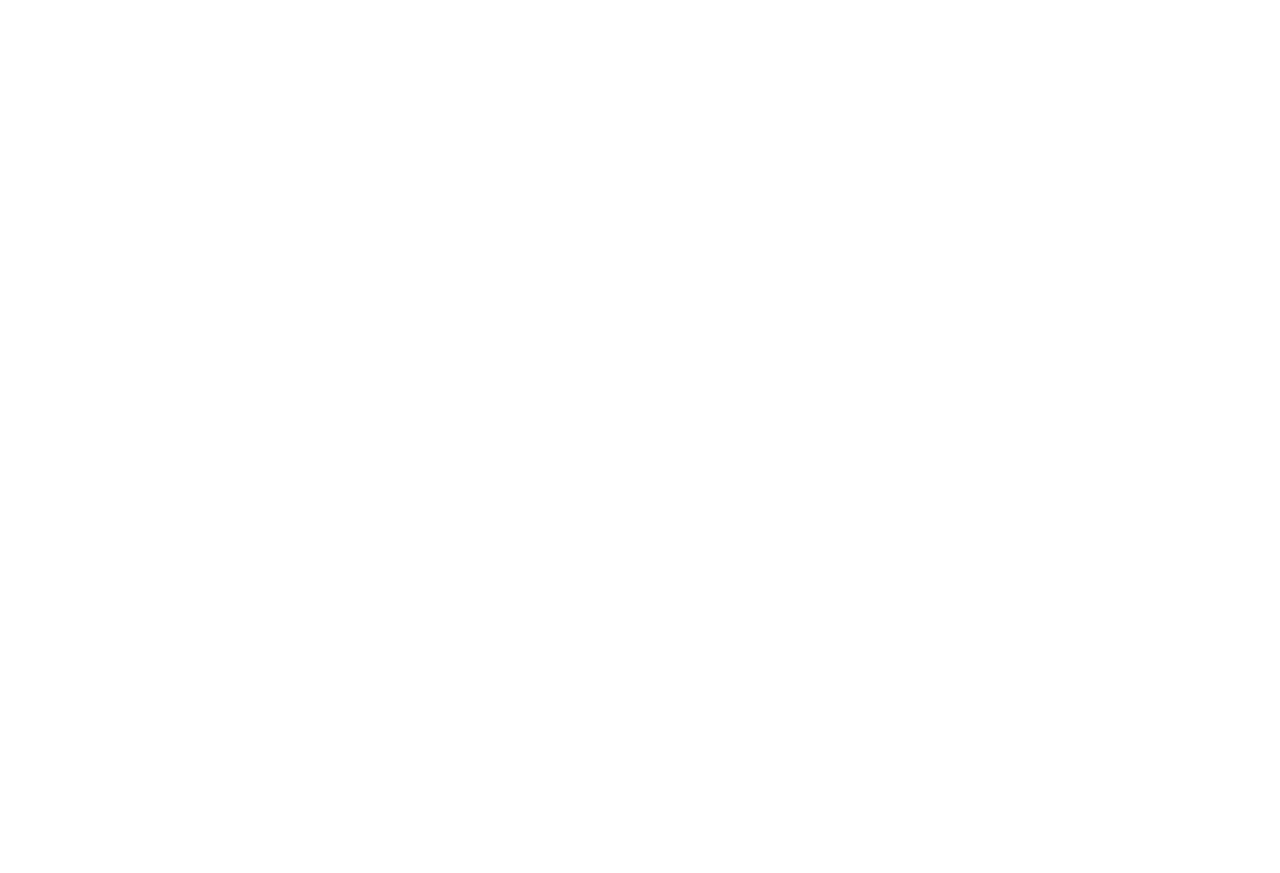
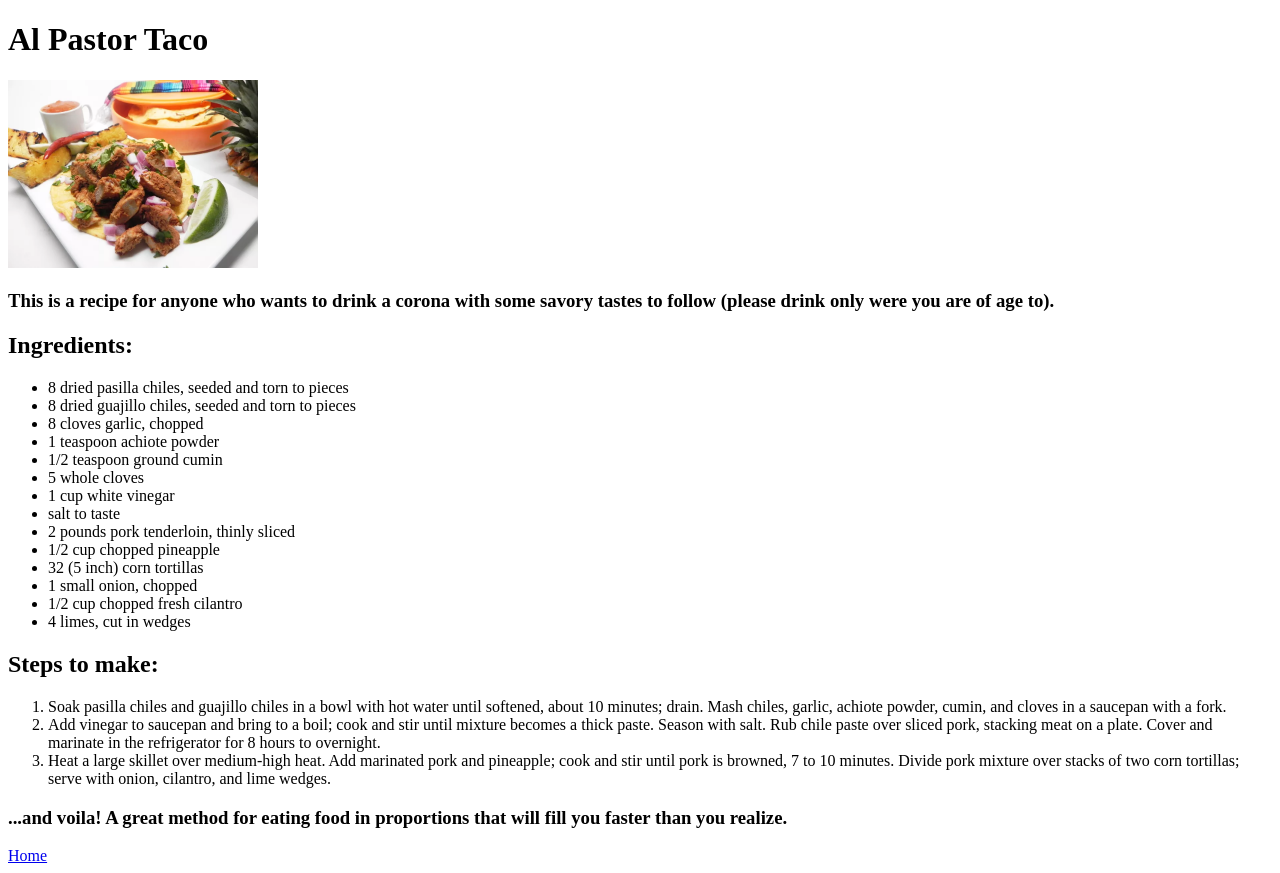
Before and after one commit to CTRL-ALT-Malik/odin-recipes, a plain HTML site: page recipes/Al_Pastor_Taco.html in a window 1280 px wide. Before the commit the page ends 800 px from the top, so only its background shows below. Drawn offline with Linux system fonts and the light colour scheme.

Commit message:
Finished all pages, Version 1.0 of Recipe Site

```diff
--- a/recipes/Al_Pastor_Taco.html
+++ b/recipes/Al_Pastor_Taco.html
@@ -0,0 +1,38 @@
+<!DOCTYPE html>
+<html lang="en">
+<head>
+    <meta charset="UTF-8">
+    <meta name="viewport" content="width=device-width, initial-scale=1.0">
+    <title>Al Pastor Taco</title>
+</head>
+<body>
+    <h1>Al Pastor Taco</h1>
+    <img src='../images/APT.webp' width="250" alt="Al Pastor meat, greens, onions, and a lime on top of a corn tortilla served with pineapple slices, a drink, and a container of tortillas"/>
+    <h3>This is a recipe for anyone who wants to drink a corona with some savory tastes to follow (please drink only were you are of age to).</h3>
+        <h2><b>Ingredients:</b></h2>
+            <ul>
+                <li>8 dried pasilla chiles, seeded and torn to pieces</li>
+                <li>8 dried guajillo chiles, seeded and torn to pieces</li>
+                <li>8 cloves garlic, chopped</li>
+                <li>1 teaspoon achiote powder</li>
+                <li>1/2 teaspoon ground cumin</li>
+                <li>5 whole cloves</li>
+                <li>1 cup white vinegar</li>
+                <li>salt to taste</li>
+                <li>2 pounds pork tenderloin, thinly sliced</li>
+                <li>1/2 cup chopped pineapple</li>
+                <li>32 (5 inch) corn tortillas</li>
+                <li>1 small onion, chopped</li>
+                <li>1/2 cup chopped fresh cilantro</li>
+                <li>4 limes, cut in wedges</li>
+            </ul>
+        <h2>Steps to make:</h2>
+            <ol>
+                <li>Soak pasilla chiles and guajillo chiles in a bowl with hot water until softened, about 10 minutes; drain. Mash chiles, garlic, achiote powder, cumin, and cloves in a saucepan with a fork.</li>
+                <li>Add vinegar to saucepan and bring to a boil; cook and stir until mixture becomes a thick paste. Season with salt. Rub chile paste over sliced pork, stacking meat on a plate. Cover and marinate in the refrigerator for 8 hours to overnight.</li>
+                <li>Heat a large skillet over medium-high heat. Add marinated pork and pineapple; cook and stir until pork is browned, 7 to 10 minutes. Divide pork mixture over stacks of two corn tortillas; serve with onion, cilantro, and lime wedges.</li>
+            </ol>
+        <h3>...and voila! A great method for eating food in proportions that will fill you faster than you realize.</h3>
+    <a href="../index.html">Home</a>
+</body>
+</html>
```
Also changed, not shown: index.html (+1 -1 lines), recipes/Fried_Chicken_Sandwich.html (+1 -1 lines), recipes/Pork_Katsu.html (+1 -1 lines).
